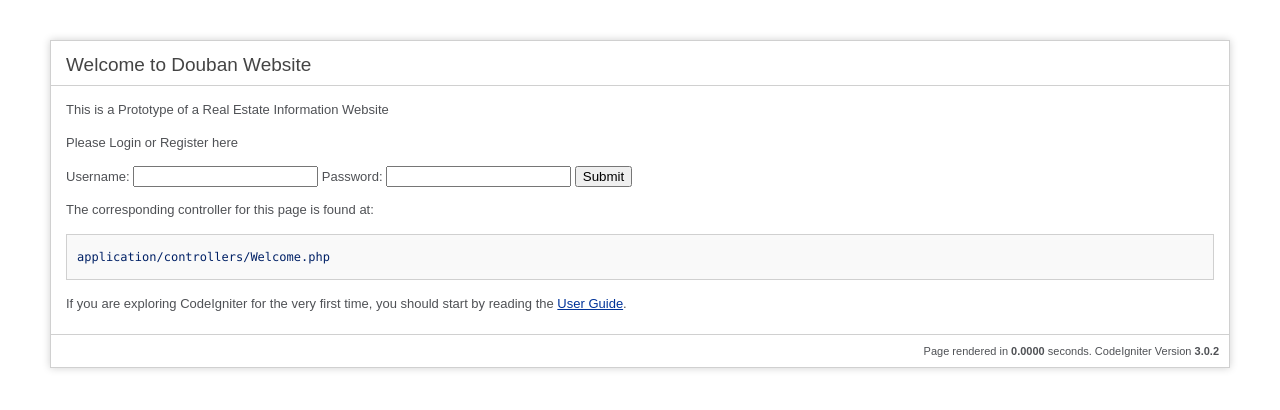
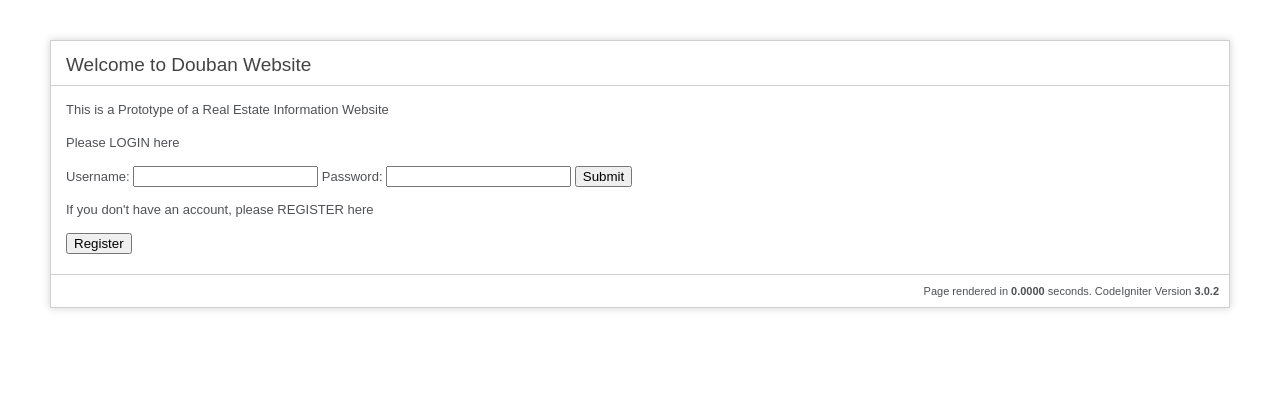
Before and after one commit to lyuyue/DBproject, a CodeIgniter app: page /database/index.php/home/index in a window 1280 px wide. Shown: the top 410 px of the page. Run offline with CodeIgniter, Linux system fonts and the light colour scheme; data that the repository does not hold is empty.

Commit message:
home prototype

```diff
--- a/application/views/home.php
+++ b/application/views/home.php
@@ -79,26 +79,20 @@ defined('BASEPATH') OR exit('No direct script access allowed');
     <div id="body">
         <p>This is a Prototype of a Real Estate Information Website</p>
 
-        <p>Please Login or Register here</p>
+        <p>Please LOGIN here</p>
         <form name="login" method="post">
             Username:   <input type="text" name="user" size=20>
             Password:   <input type="password" name="pwd" size="20">
             <input type="submit" name="Login">
         </form>
 
-        <p>The corresponding controller for this page is found at:</p>
-        <code>application/controllers/Welcome.php</code>
+        <p>If you don't have an account, please REGISTER here</p>
+        <button type="button" href="www.google.com">Register</button>
 
-        <p>If you are exploring CodeIgniter for the very first time, you should start by reading the <a href="user_guide/">User Guide</a>.</p>
     </div>
 
     <p class="footer">Page rendered in <strong>{elapsed_time}</strong> seconds. <?php echo  (ENVIRONMENT === 'development') ?  'CodeIgniter Version <strong>' . CI_VERSION . '</strong>' : '' ?></p>
 </div>
 
-<?php
-    echo $_POST[user];
-    echo $_POST[pwd];
-?>
-
 </body>
 </html>
```
